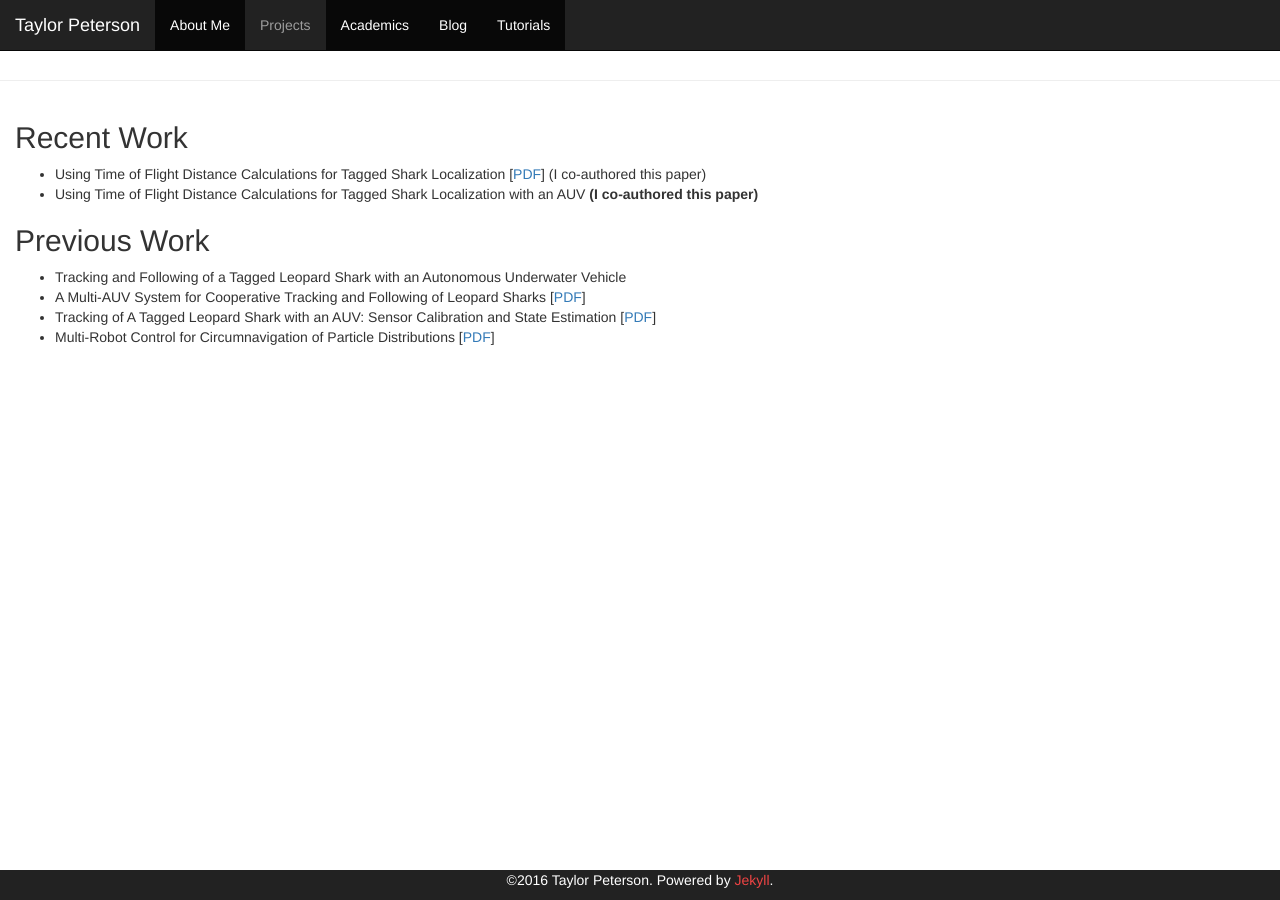
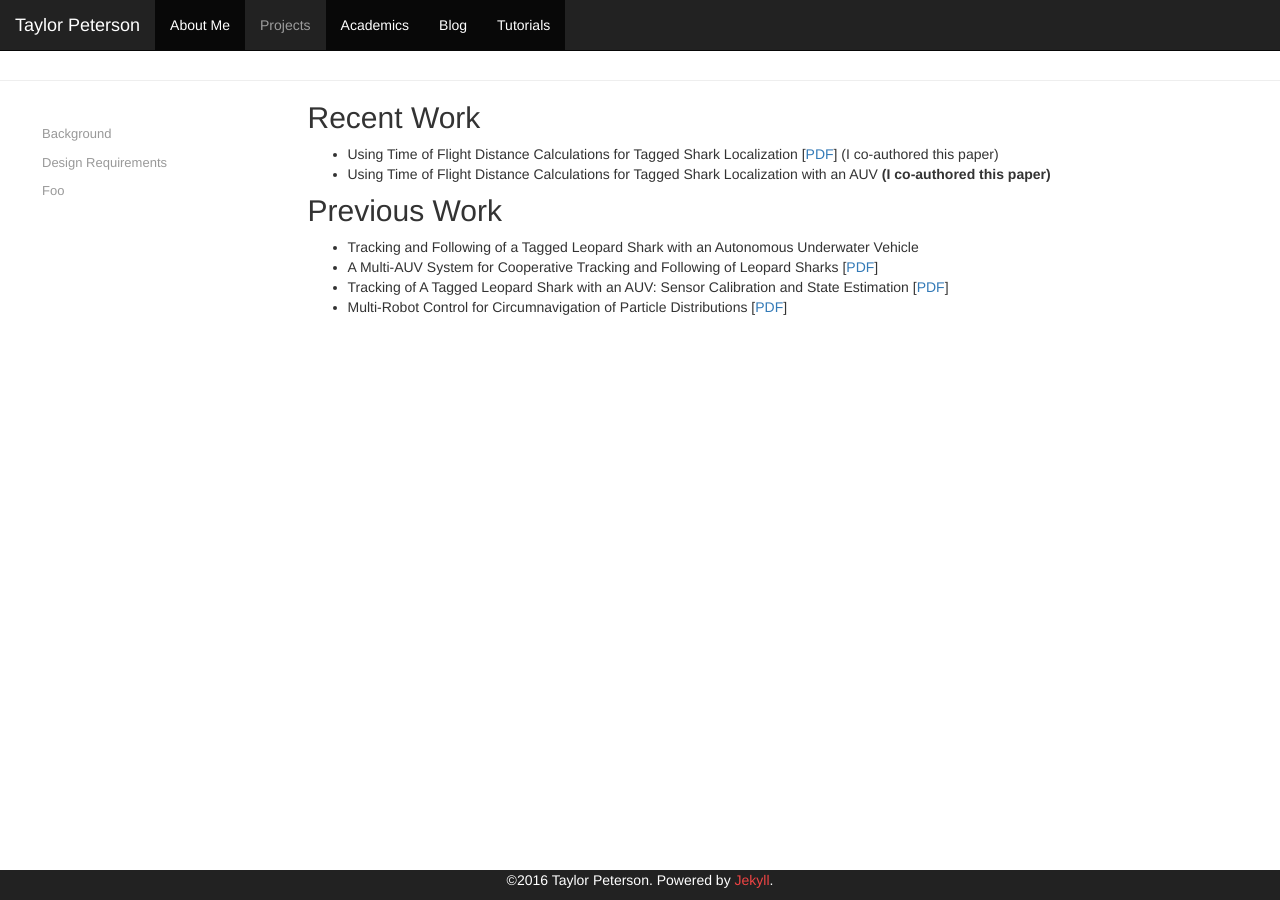
Before and after one commit to taylor-peterson/taylor-peterson.github.io, a Jekyll site: the page built from _projects/research/publications.md, in a window 1280 px wide. Built offline with Jekyll 4.4.1, drawn with Linux system fonts in a browser that asks for light colours; nearby versions of some CDN libraries.

Commit message:
Functional scrollspy (MVP)

```diff
--- a/_includes/theme.css
+++ b/_includes/theme.css
@@ -1,6 +1,22 @@
+/* https://stackoverflow.com/questions/9288482/how-do-i-set-the-offset-for-scrollspy-in-bootstrap/12606867#12606867*/
+/* Make room for the nav bar */
 body {
     padding-top: 60px;
     padding-bottom: 60px;
+    position: relative;
+    height: 100%;
+}
+
+/* Make room for the nav bar when navigating to sections */
+h1[id], h2[id], h3[id], h4[id], h5[id], h6[id], dt[id] {
+    padding-top: 60px;
+    margin-top: -60px;
+}
+
+.row {
+    position: relative;
+    height: 100%;
+    overflow-y: scroll;
 }
 
 .copyright {
@@ -13,24 +29,6 @@
 
 .footer a {
     color: #ee4444;
-}
-
-.sidebar h1 {
-    color: #ee4444;
-    font-size: 1.3em;
-}
-
-.sidebar a {
-    color: #428bca;
-}
-
-.sidebar li {
-    margin-top: .7em;
-    line-height: 1em;
-}
-
-.sidebar a:hover {
-    color: #3071a9;
 }
 
 .container-left {
@@ -49,3 +47,64 @@
 .author a {
     color: #ee4444;
 }
+
+/* sidebar */
+.bs-docs-sidebar {
+    padding-left: 20px;
+    margin-top: 20px;
+    margin-bottom: 20px;
+}
+
+/* all links */
+.bs-docs-sidebar .nav>li>a {
+    color: #999;
+    border-left: 2px solid transparent;
+    padding: 4px 20px;
+    font-size: 13px;
+    font-weight: 400;
+}
+
+/* nested links */
+.bs-docs-sidebar .nav .nav>li>a {
+    padding-top: 1px;
+    padding-bottom: 1px;
+    padding-left: 30px;
+    font-size: 12px;
+}
+
+/* active & hover links */
+.bs-docs-sidebar .nav>.active>a,
+.bs-docs-sidebar .nav>li>a:hover,
+.bs-docs-sidebar .nav>li>a:focus {
+    color: #563d7c;
+    text-decoration: none;
+    background-color: transparent;
+    border-left-color: #563d7c;
+}
+
+/* all active links */
+.bs-docs-sidebar .nav>.active>a,
+.bs-docs-sidebar .nav>.active:hover>a,
+.bs-docs-sidebar .nav>.active:focus>a {
+    font-weight: 700;
+}
+/* nested active links */
+.bs-docs-sidebar .nav .nav>.active>a,
+.bs-docs-sidebar .nav .nav>.active:hover>a,
+.bs-docs-sidebar .nav .nav>.active:focus>a {
+    font-weight: 500;
+}
+
+/* hide all (inactive) nested list */
+.bs-docs-sidebar .nav ul.nav {
+    display: none;
+}
+
+/* show active nested list */
+.bs-docs-sidebar .nav>.active>ul.nav {
+    display: block;
+}
+
+.fixed {
+    position: fixed;
+}
--- a/_layouts/default.html
+++ b/_layouts/default.html
@@ -4,7 +4,26 @@
 {% include header.html %}
 
 <div class="container container-left">
-    <div class="row">
+    <div class="row" id="test" data-spy="scroll" data-target=".bs-docs-sidebar" data-offset="60">
+        <nav class="col-md-3 bs-docs-sidebar">
+            <ul id="sidebar" class="nav nav-stacked fixed">
+                <li> <a href="#background">Background</a> </li>
+                <li>
+                    <a href="#design-requirements">Design Requirements</a>
+                    <ul class="nav nav-stacked">
+                        <li><a href="#background-1">Background</a></li>
+                        <li><a href="#design-requirements-1">Design Requirements</a></li>
+                    </ul>
+                <li>
+                    <a href="#foo">Foo</a>
+                    <ul class="nav nav-stacked">
+                        <li><a href="#bar">Bar</a></li>
+                        <li><a href="#dfoo-1">Foo</a></li>
+                    </ul>
+                </li>
+                </li>
+            </ul>
+        </nav>
         <div class="col-md-9">
             {{ content }}
         </div>
```
